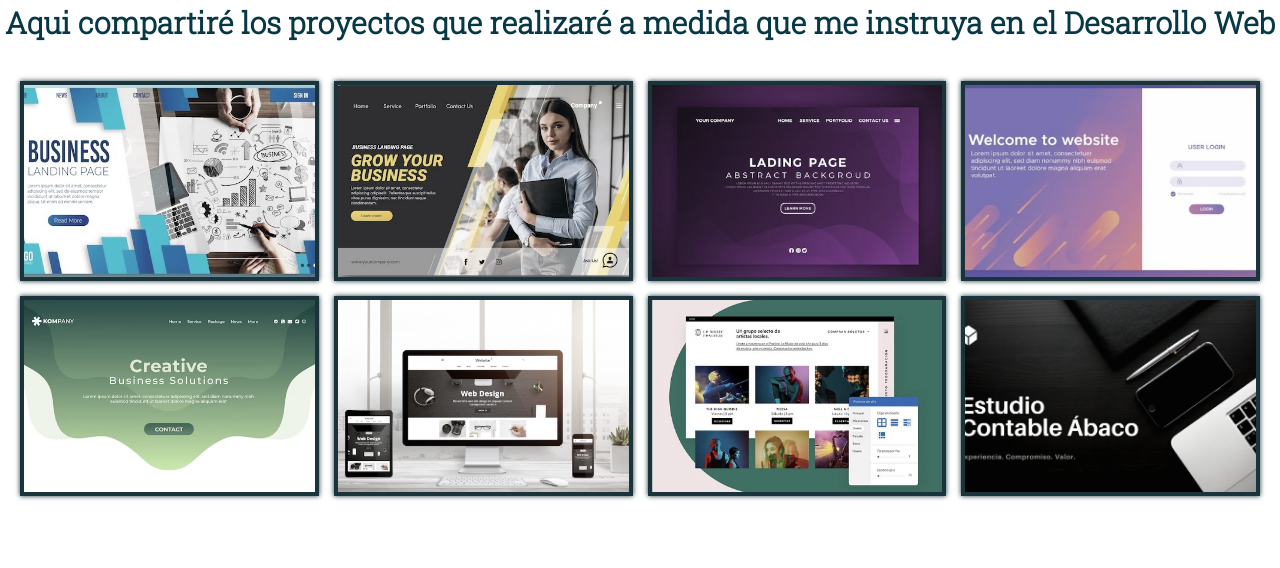
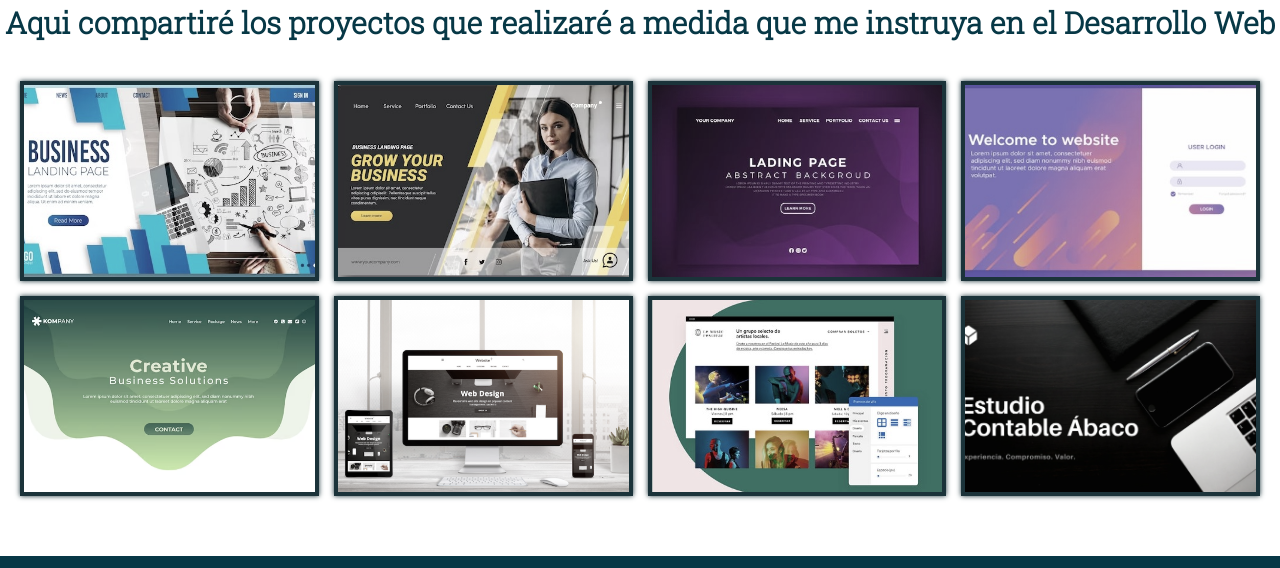
Before and after one commit to Ayelen-Rozen/PF-Rozen, a plain HTML site: page pages/proyectos.html in a window 1280 px wide. Shown: the part 225-793 px from the top of the page. Drawn offline with nearby package versions, Linux system fonts and the light colour scheme; a web font is replaced by a local one.

Commit message:
corrijo error en footer, cambio height por z-index en html proyectos

```diff
--- a/estilos.scss
+++ b/estilos.scss
@@ -196,7 +196,7 @@ h1 {
 /* INICIA PROYECTOS */
 
 .proyectos {
-    height: calc(100vh - 100px);
+    z-index: 99;
     width: 100%;
     background-color: $color1;
     padding-top: 20px;
@@ -223,7 +223,7 @@ h1 {
     padding: 20px;
     grid-gap: 15px;
     margin-top: 20px;
-    ;
+    cursor: pointer;;
 }
 
 .item {
```
Also changed, not shown: estilos.css, 1 other file.
